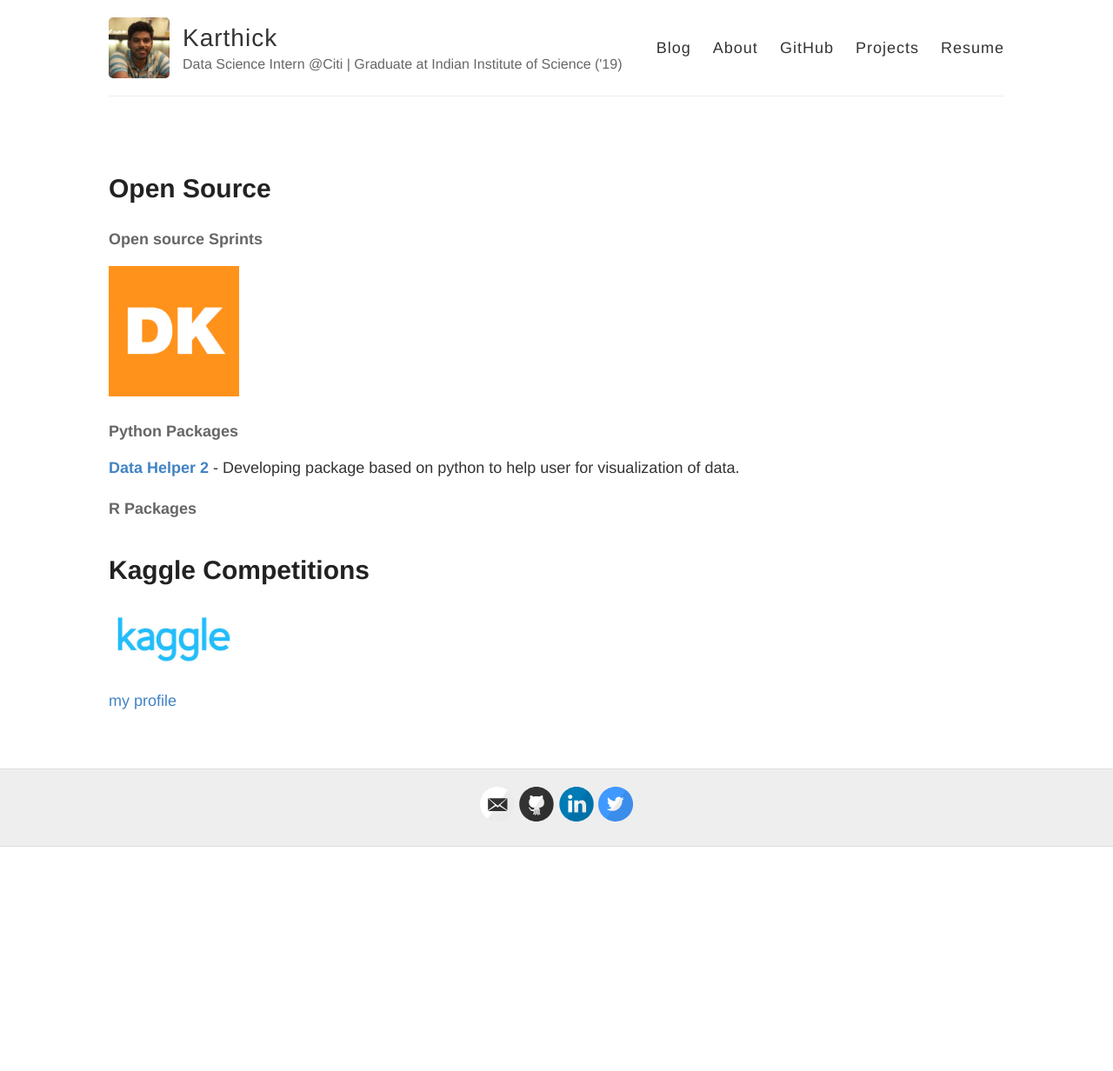
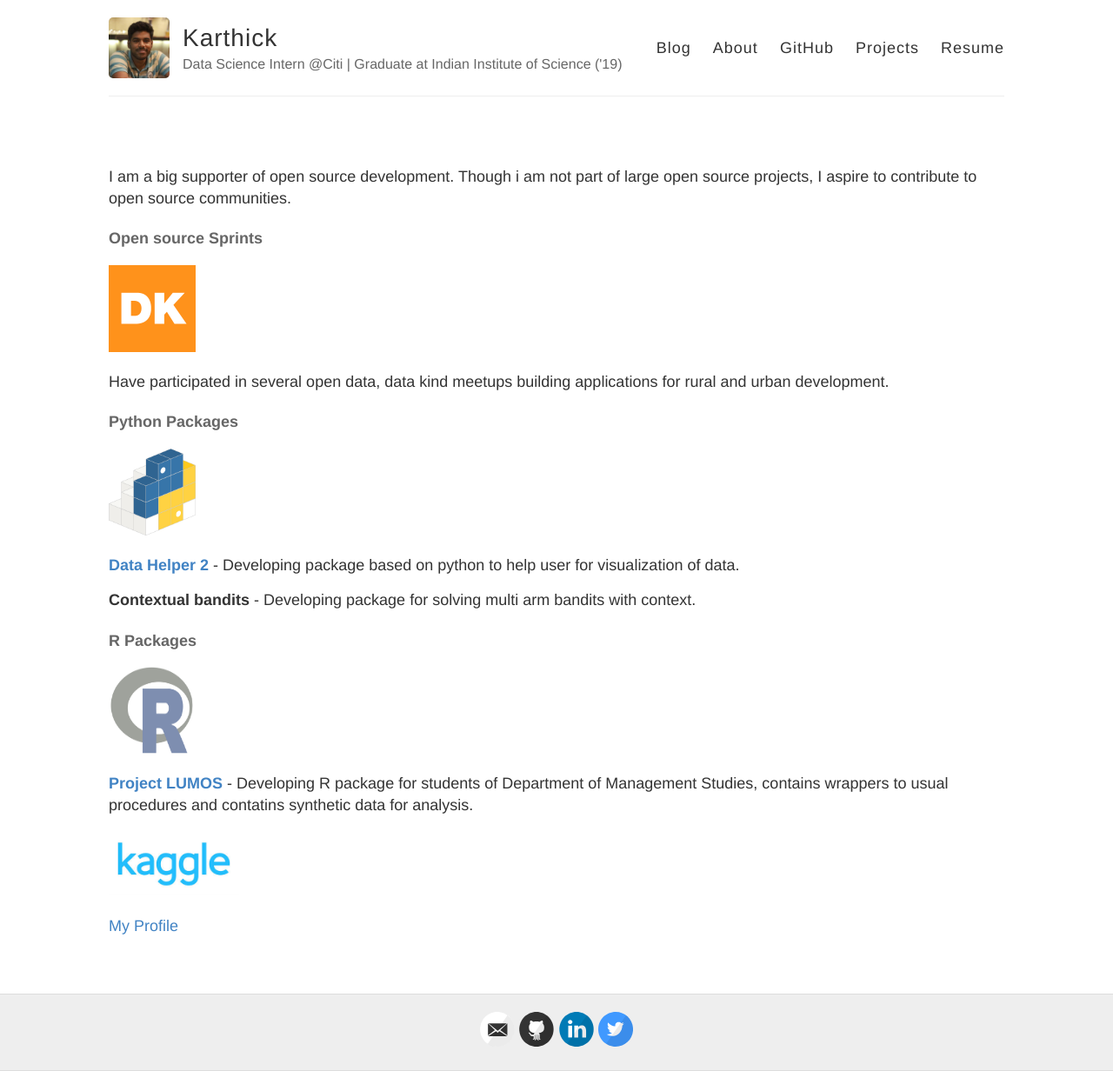
Before and after one commit to SR1608/karthickrajas.github.io, a Jekyll site: the page built from projects.md, in a window 1280 px wide. Shown: the whole page at 87% size. Built offline with Jekyll 4.4.1, drawn with Linux system fonts in a browser that asks for light colours; before the commit the page ends 974 px from its top, so only the background shows below that.

Commit message:
Adding resume and projects

```diff
--- a/_layouts/default.html
+++ b/_layouts/default.html
@@ -37,7 +37,7 @@
             <a href="{{ site.baseurl }}/about">About</a>
             <a href="https://github.com/karthickrajas">GitHub</a>
             <a href="{{ site.baseurl }}/projects">Projects</a>
-            <a href="{{ site.baseurl }}/resume.pdf" target="_blank">Resume</a>
+            <a href="{{ site.baseurl }}/resume/Karthick_Resume.pdf" target="_blank">Resume</a>
           </nav>
         </header>
       </div>
--- a/projects.md
+++ b/projects.md
@@ -3,32 +3,32 @@ layout: page
 permalink: /projects/
 ---
 
-<!--
-Hackathons
-====================
+I am a big supporter of open source development. Though i am not part of large open source projects, I aspire to contribute to open source communities.
 
-<a>**GE - Datathon**</a>
-- Determining price related actions for GE Renewable products to maximize the contribution margin.
-- Identifying the impact of customer discounts on sales at part level and master customer level
-- Differentiate the products based on the price elasticity and recommendation for change in price
-- Recommendation provided is expected to save 15 million dollars approximately for IP and Non-IP part
--->
-
-Open Source
-====================
+<!--Open Source
+====================-->
 
 #### Open source Sprints
-<img src="/assets/GK.png" width="150">
+<img src="/assets/GK.png" height="100" width="100">
+
+Have participated in several open data, data kind meetups building applications for rural and urban development.
 
 
 #### Python Packages
+<img src="/assets/pypi.png" height="100" width="100">
+
 <a href="https://pypi.org/project/data-helper-2/" target="_blank">**Data Helper 2**</a> - Developing package based on python to help user for visualization of data.
 
+**Contextual bandits** - Developing package for solving multi arm bandits with context.
+
 #### R Packages
+<img src="/assets/cran.png" height="100" width="100">
 
-Kaggle Competitions
-====================
+<a href="https://github.com/karthickrajas/Lumos" target="_blank">**Project LUMOS**</a> - Developing R package for students of Department of Management Studies, contains wrappers to usual procedures and contatins synthetic data for analysis.
+
+<!--Kaggle Competitions
+====================-->
 
 <img src="/assets/kaggle.jpg" width="150">
 
-[my profile](https://www.kaggle.com/karthickrajas)
+[My Profile](https://www.kaggle.com/karthickrajas)
```
Also changed, not shown: assets/cran.png (added), assets/pypi.png (added), 2 other files.
